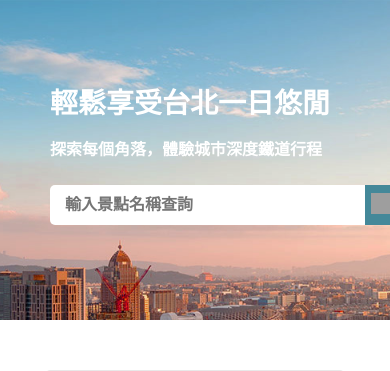
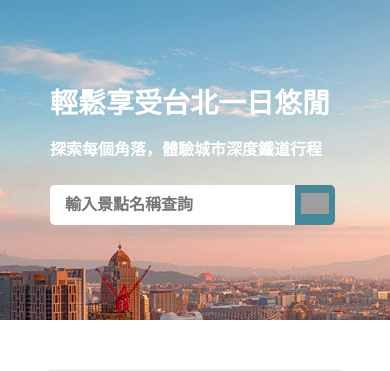
Before and after one commit to owenfang0406/StageTwoProjectWeHelp, a Flask app: page / in a window 390 px wide; the page is wider, and only the part inside the window is pictured. Shown: the part 64-435 px from the top of that part. Run offline with Flask 2, Linux system fonts and the light colour scheme; grey boxes are pictures that could not be loaded.

Commit message:
modified input length

```diff
--- a/templates/index.html
+++ b/templates/index.html
@@ -307,11 +307,11 @@
             }
 
             input {
-                width: 300px;
+                width: 230px;
             }
 
             .dropDownBox {
-                width: 430px;
+                width: 320px;
             }
 
             .slogan {
```
